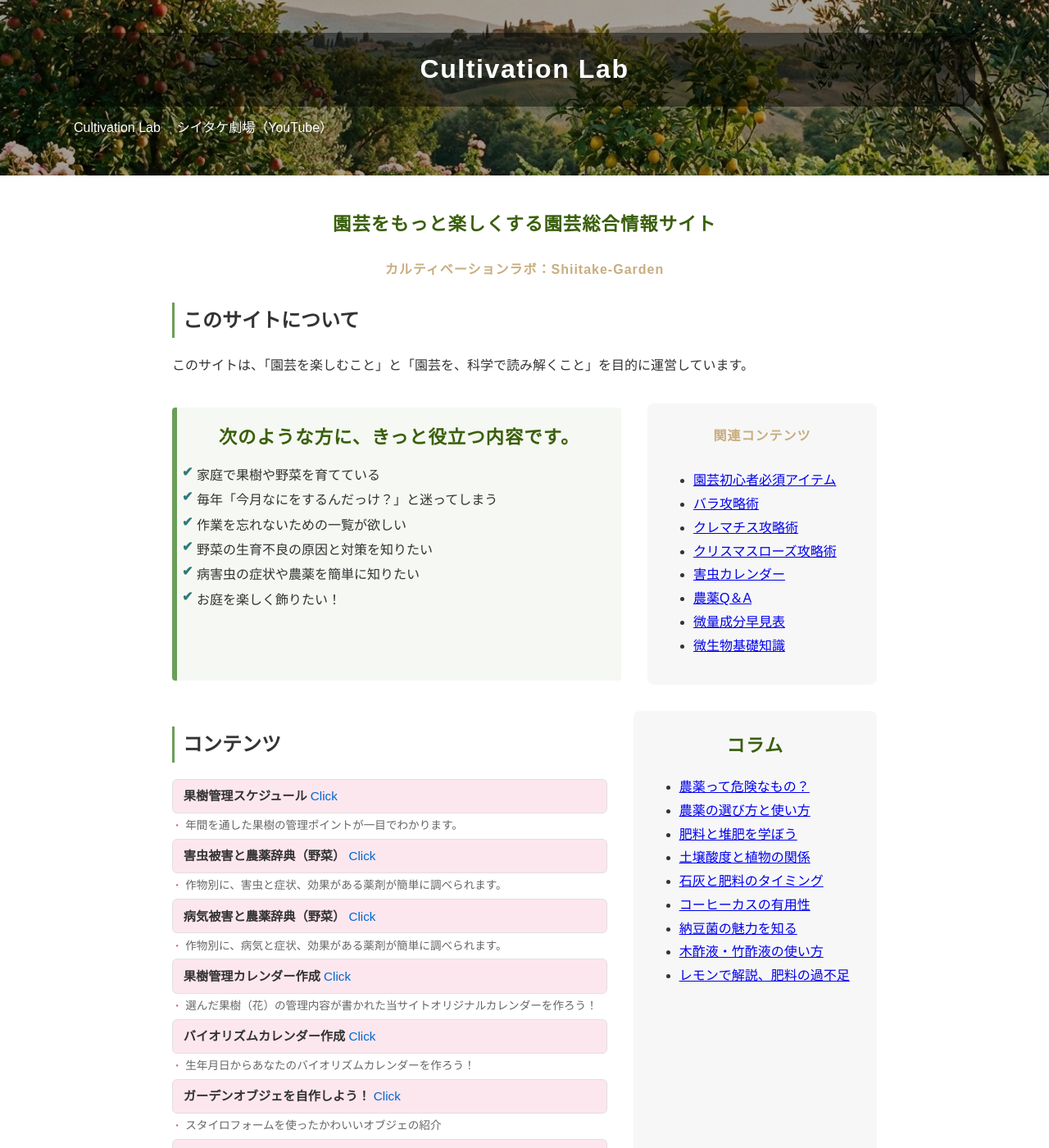
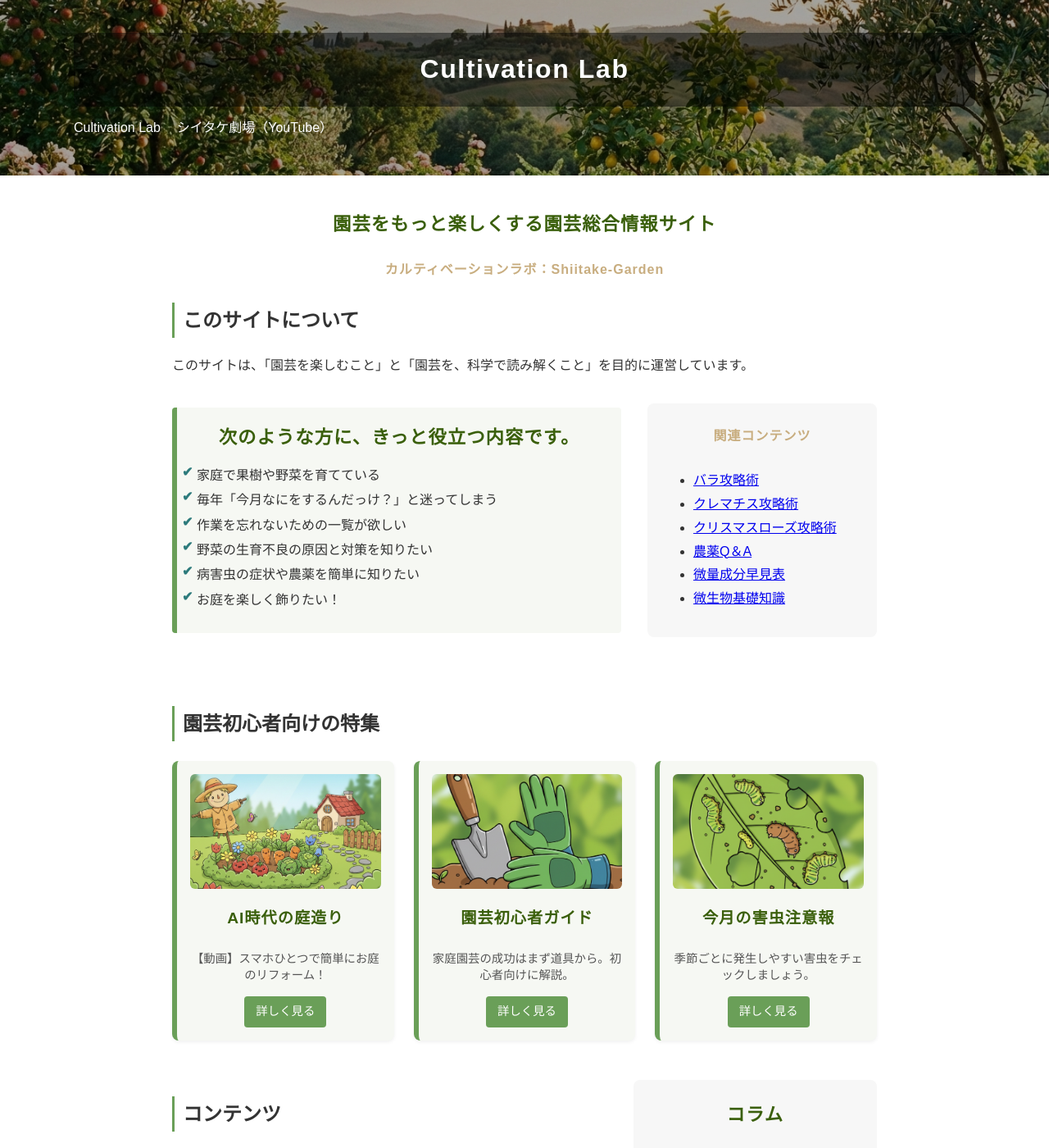
Before and after one commit to shiitake-garden/shiitake-garden.github.io, a Jekyll site: the page built from index.html, in a window 1280 px wide and 1400 px high. Shown: the whole window at 82% size. Built offline with Jekyll 4.4.1, drawn with Linux system fonts in a browser that asks for light colours.

Commit message:
Add files via upload

```diff
--- a/index.html
+++ b/index.html
@@ -30,11 +30,11 @@ title: カルティベーションラボ
   <aside class="for-you-sidebar">
     <h4>関連コンテンツ</h4>
     <ul>
-      <li><a href="/column/column_syosinsya.html">園芸初心者必須アイテム</a></li>
+    <!--  <li><a href="/column/column_syosinsya.html">園芸初心者必須アイテム</a></li>-->
       <li><a href="/contents/kouryaku/bara.html">バラ攻略術</a></li>
       <li><a href="/contents/kouryaku/kurematisu.html">クレマチス攻略術</a></li>
       <li><a href="/contents/kouryaku/kurisumasu.html">クリスマスローズ攻略術</a></li>
-      <li><a href="/column/column_nouyaku3.html">害虫カレンダー</a></li>
+    <!--  <li><a href="/column/column_nouyaku3.html">害虫カレンダー</a></li>-->
       <li><a href="/column/column_nouyaku_qa.html">農薬Q＆A</a></li>
       <li><a href="/column/column_hiryou_biryou.html">微量成分早見表</a></li>
       <li><a href="/microbe/microbe_gaiyou.html">微生物基礎知識</a></li>
@@ -42,6 +42,42 @@ title: カルティベーションラボ
     </ul>
   </aside>
 </section>
+
+
+<!--中間コンテンツここから-->
+<section class="feature-wrapper">
+  <h2>園芸初心者向けの特集</h2>
+  <div class="feature-grid">
+
+    <div class="feature-card">
+      <img src="/images/contents/c-niwa.jpg" alt="AI時代の庭造り">
+      <h3>AI時代の庭造り</h3>
+      <p>【動画】スマホひとつで簡単にお庭のリフォーム！</p>
+      <a href="https://www.youtube.com/watch?v=M3w2U4l4_9A" class="feature-btn">詳しく見る</a>
+    </div>
+
+    <div class="feature-card">
+      <img src="/images/contents/c-dougu.jpg" alt="道具の基本">
+      <h3>園芸初心者ガイド</h3>
+      <p>家庭園芸の成功はまず道具から。初心者向けに解説。</p>
+      <a href="/column/column_syosinsya.html" class="feature-btn">詳しく見る</a>
+    </div>
+
+    <div class="feature-card">
+      <img src="/images/contents/c-gaityu.png" alt="今月の害虫注意報">
+      <h3>今月の害虫注意報</h3>
+      <p>季節ごとに発生しやすい害虫をチェックしましょう。</p>
+      <a href="/column/column_nouyaku3.html" class="feature-btn">詳しく見る</a>
+    </div>
+
+  </div>
+</section>
+
+
+<!--中間コンテンツここまで-->
+
+
+
 
 <section class="content-wrapper">
   <div class="main-content">
```
